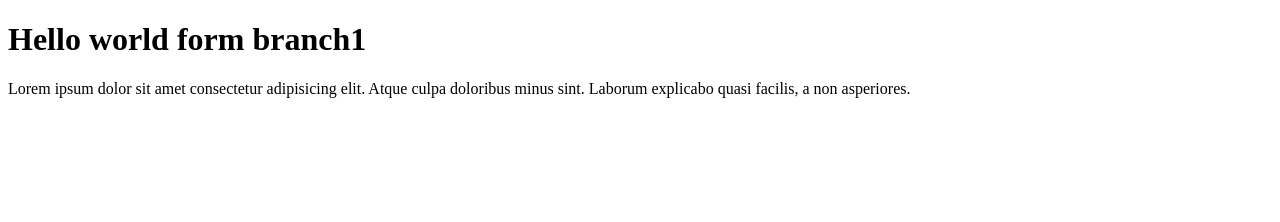
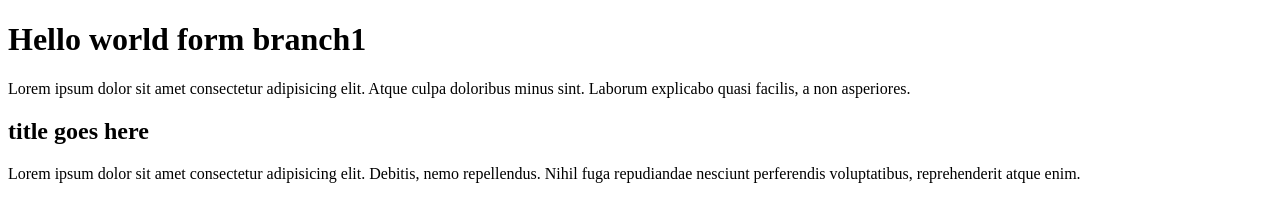
Before and after one commit to Parvezofficial/Branch, a plain HTML site: page index.html in a window 1280 px wide. Drawn offline with Linux system fonts and the light colour scheme.

Commit message:
some changes

```diff
--- a/index.html
+++ b/index.html
@@ -10,11 +10,19 @@
 
 <body>
     <h1>Hello world form branch1</h1>
+
     <p>
         Lorem ipsum dolor sit amet consectetur adipisicing elit. Atque culpa doloribus minus sint. Laborum explicabo
         quasi facilis, a non asperiores.
 
     </p>
+
+    <h2>
+        title goes here
+    </h2>
+    <p>
+        Lorem ipsum dolor sit amet consectetur adipisicing elit. Debitis, nemo repellendus. Nihil fuga repudiandae nesciunt perferendis voluptatibus, reprehenderit atque enim.
+    </p>
 </body>
 
 </html>
```
